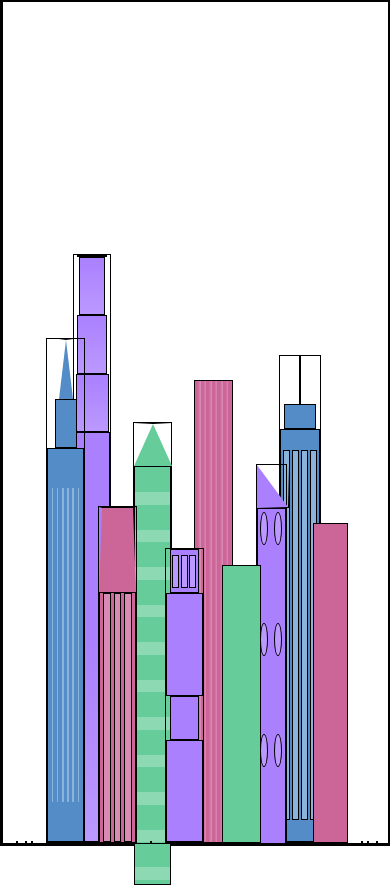
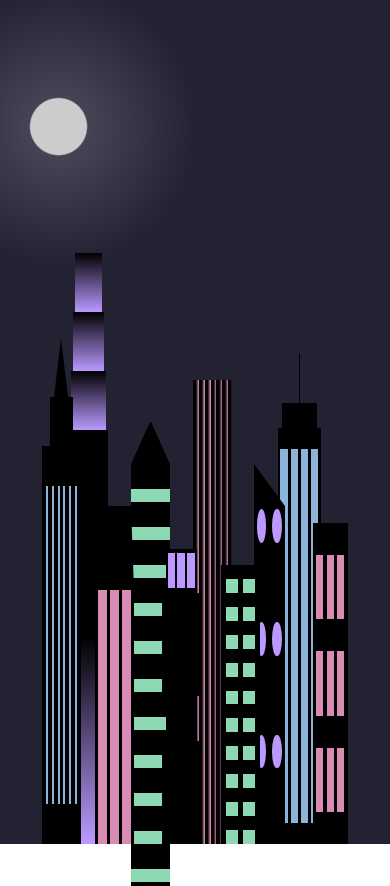
Before and after one commit to penguin248/city-skyline, a plain HTML site: page index.html in a window 390 px wide. Drawn offline with Linux system fonts and the light colour scheme.

Commit message:
styling the sky

```diff
--- a/styles.css
+++ b/styles.css
@@ -10,7 +10,6 @@
 }
 
 * {
-  border: 1px solid black;
   box-sizing: border-box;
 }
 
@@ -39,6 +38,15 @@ body {
   display: flex;
   align-items: center;
   justify-content: space-evenly;
+}
+.sky {
+  background: radial-gradient(
+    circle closest-corner at 15% 15%,
+    #ffcf33,
+    #ffcf33 20%,
+    #ffff66 21%,
+    #bbeeff 100%
+  );
 }
 
 /* BACKGROUND BUILDINGS - "bb" stands for "background building" */
@@ -213,15 +221,40 @@ body {
 .fb5 {
   width: 10%;
   height: 33%;
-  background-color: var(--building-color2);
+
   position: relative;
   right: 10%;
+  background: repeating-linear-gradient(
+      var(--building-color2),
+      var(--building-color2) 5%,
+      transparent 5%,
+      transparent 10%
+    ),
+    repeating-linear-gradient(
+      90deg,
+      var(--building-color2),
+      var(--building-color2) 12%,
+      var(--window-color2) 12%,
+      var(--window-color2) 44%
+    );
 }
 
 .fb6 {
   width: 9%;
   height: 38%;
-  background-color: var(--building-color3);
+  background: repeating-linear-gradient(
+      90deg,
+      var(--building-color3),
+      var(--building-color3) 10%,
+      transparent 10%,
+      transparent 30%
+    ),
+    repeating-linear-gradient(
+      var(--building-color3),
+      var(--building-color3) 10%,
+      var(--window-color3) 10%,
+      var(--window-color3) 30%
+    );
 }
 .bb2b {
   width: 100%;
@@ -239,3 +272,21 @@ body {
   border-left: 5vw solid transparent;
   border-right: 5vw solid transparent;
 }
+@media (max-width: 1000px) {
+    :root {
+        --building-color1: #000;
+        --building-color2: #000;
+        --building-color3: #000;
+        --building-color4: #000;
+
+      }
+    .sky {
+        background: radial-gradient(
+            closest-corner circle at 15% 15%,
+            #ccc,
+            #ccc 20%,
+            #445 21%,
+            #223 100%
+          );
+      }
+}
```
